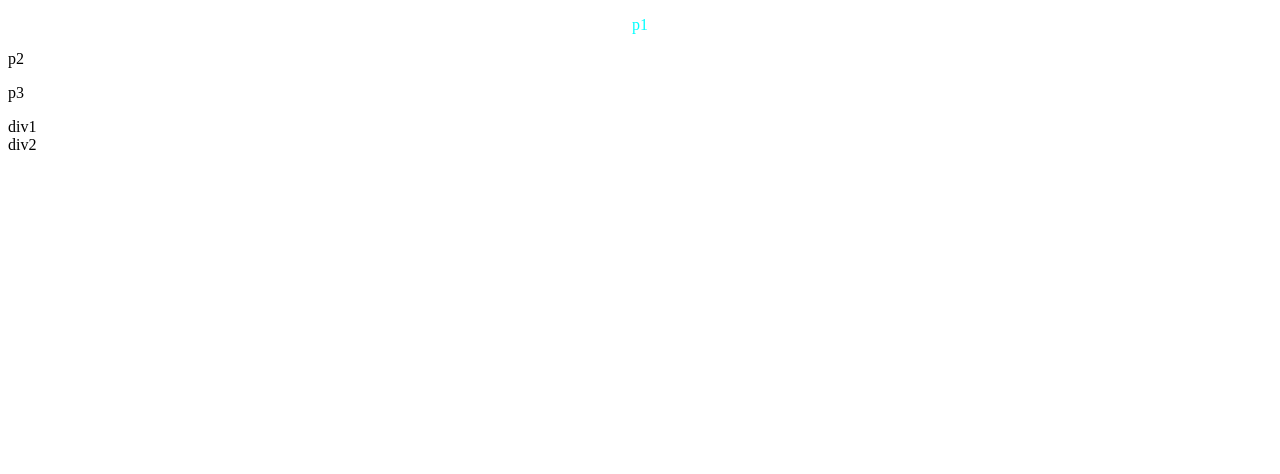
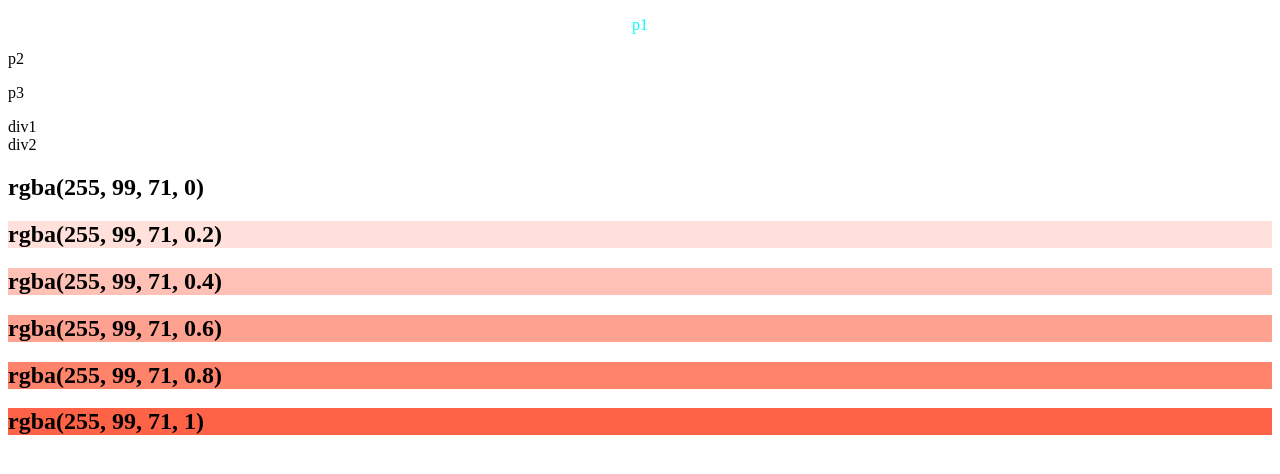
Before and after one commit to sknazsaba/css-practice, a plain HTML site: page class-selector.html in a window 1280 px wide. Drawn offline with Linux system fonts and the light colour scheme.

Commit message:
feat: day 3 practice

```diff
--- /dev/null
+++ b/background.css
@@ -0,0 +1,21 @@
+body{
+    /*background-color:lightblue ;*/
+    background-image:url(./image/BJD_Super_Dollfie_doll.jpg);
+
+    background-repeat: no-repeat;
+    /*background-position: center;*/
+    background-size:20%
+    background-position: right top;
+    margin-right :200px
+    background-attachment:scroll;
+}
+  /*h1{
+    background-color: rgba (0, 128,0, 0.3);
+}
+p{
+    color: beige;
+    background-color: black;
+}
+div{
+    background-color: rgb(240, 255, 251);
+} */
--- a/class-selector.html
+++ b/class-selector.html
@@ -4,6 +4,7 @@
     <meta charset="UTF-8">
     <meta name="viewport" content="width=device-width, initial-scale=1.0">
     <title>class selector</title>
+    <!--intrnal style-->
     <style>
         /*class selector(.)*/
         .center{
@@ -18,5 +19,16 @@
     <p>p3</p>
     <div>div1</div>
     <div>div2</div>
+
+
 </body>
-</html>
+<h2 style="background-color:rgba(255, 99, 71, 0);">rgba(255, 99, 71, 0)</h2>
+<h2 style="background-color:rgba(255, 99, 71, 0.2);">rgba(255, 99, 71, 0.2)</h2>
+<h2 style="background-color:rgba(255, 99, 71, 0.4);">rgba(255, 99, 71, 0.4)</h2>
+<h2 style="background-color:rgba(255, 99, 71, 0.6);">rgba(255, 99, 71, 0.6)</h2>
+<h2 style="background-color:rgba(255, 99, 71, 0.8);">rgba(255, 99, 71, 0.8)</h2>
+<h2 style="background-color:rgba(255, 99, 71, 1);">rgba(255, 99, 71, 1)</h2>
+
+</body>
+
+    </html>
```
Also changed, not shown: background.html (added, +17 -0 lines), hello.html (+1 -0 lines), image/BJD_Super_Dollfie_doll.jpg (added), image/marguerite-729510_640.jpg (added).
